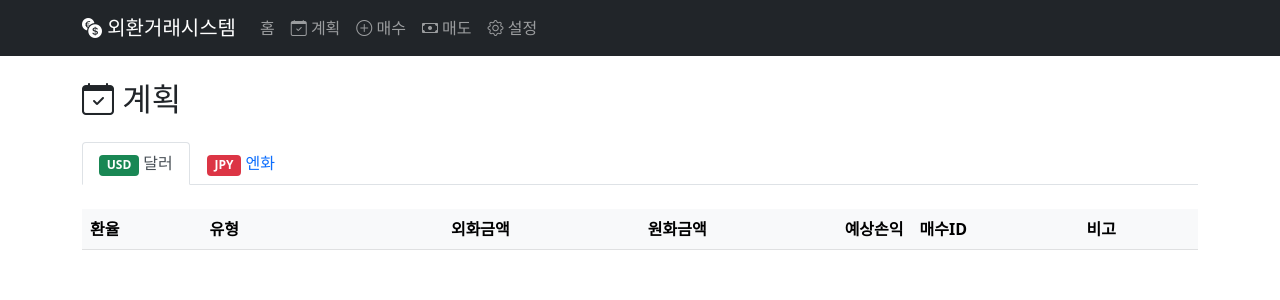
After one commit to hichang4u/fxtrader, a Flask app: template templates/planned_trades.html in a window 1280 px wide. The commit adds this page. Shown: the top 300 px of the page. Run offline with Flask 3, Linux system fonts and the light colour scheme; the template is opened without the code that fills it, so the values that code supplies are empty; some libraries are stand-ins or nearby versions.

Commit message:
계획 메뉴 추가

```diff
--- a/app.py
+++ b/app.py
@@ -55,6 +55,52 @@ def index():
                          jpy_current_value=jpy_current_value,
                          usd_profit=usd_profit,
                          jpy_profit=jpy_profit)
+
+@app.route('/planned')
+def planned_trades_summary():
+    """예정 거래 요약 페이지"""
+    planned_trades = trading_system.get_planned_trades()
+
+    # 환율 정보 가져오기
+    usd_rate = trading_system.rate_monitor.get_current_rate('USD')
+    jpy_rate = trading_system.rate_monitor.get_current_rate('JPY')
+
+    # 통화별 설정 가져오기
+    usd_settings = trading_system.get_currency_settings('USD')
+    jpy_settings = trading_system.get_currency_settings('JPY')
+
+    # USD 매수 예정 거래 생성
+    if usd_settings.planned_buy_rate > 0:
+        usd_planned_buy = {
+            'currency': 'USD',
+            'type': '매수예정',
+            'rate': usd_settings.planned_buy_rate,
+            'krw_amount': usd_settings.default_amount,
+            'foreign_amount': round(usd_settings.default_amount / usd_settings.planned_buy_rate, 2),
+            'profit': 0,
+            'related_id': '',
+            'note': f'설정된 매수 예정 환율'
+        }
+        planned_trades.append(usd_planned_buy)
+
+    # JPY 매수 예정 거래 생성
+    if jpy_settings.planned_buy_rate > 0:
+        jpy_planned_buy = {
+            'currency': 'JPY',
+            'type': '매수예정',
+            'rate': jpy_settings.planned_buy_rate,
+            'krw_amount': jpy_settings.default_amount,
+            'foreign_amount': round(jpy_settings.default_amount / jpy_settings.planned_buy_rate, 2),
+            'profit': 0,
+            'related_id': '',
+            'note': f'설정된 매수 예정 환율'
+        }
+        planned_trades.append(jpy_planned_buy)
+
+    return render_template('planned_trades.html',
+                         planned_trades=planned_trades,
+                         usd_rate=usd_rate,
+                         jpy_rate=jpy_rate)
 
 @app.route('/filter/<buy_id>')
 def filter_trades(buy_id):
@@ -282,7 +328,8 @@ def save_settings():
         ],
         'stop_loss_gap': int(request.form['usd_stop_loss_gap']),
         'default_amount': int(request.form['usd_default_amount']),
-        'buy_drop_threshold': int(request.form['usd_buy_drop_threshold'])
+        'buy_drop_threshold': int(request.form['usd_buy_drop_threshold']),
+        'planned_buy_rate': int(float(request.form['usd_planned_buy_rate']))
     }
 
     # JPY 설정 저장
@@ -294,7 +341,8 @@ def save_settings():
         ],
         'stop_loss_gap': int(request.form['jpy_stop_loss_gap']),
         'default_amount': int(request.form['jpy_default_amount']),
-        'buy_drop_threshold': int(request.form['jpy_buy_drop_threshold'])
+        'buy_drop_threshold': int(request.form['jpy_buy_drop_threshold']),
+        'planned_buy_rate': int(float(request.form['jpy_planned_buy_rate']))
     }
 
     # 설정 업데이트
--- a/templates/base.html
+++ b/templates/base.html
@@ -24,6 +24,11 @@
                 <ul class="navbar-nav">
                     <li class="nav-item">
                         <a class="nav-link" href="{{ url_for('index') }}">홈</a>
+                    </li>
+                    <li class="nav-item">
+                        <a class="nav-link" href="{{ url_for('planned_trades_summary') }}">
+                            <i class="bi bi-calendar-check"></i> 계획
+                        </a>
                     </li>
                     <li class="nav-item">
                         <a class="nav-link" href="{{ url_for('buy') }}">
--- /dev/null
+++ b/templates/planned_trades.html
@@ -0,0 +1,148 @@
+{% extends "base.html" %}
+
+{% block content %}
+<div class="container py-4">
+    <h2 class="mb-4">
+        <i class="bi bi-calendar-check"></i> 계획
+    </h2>
+
+    <!-- 탭 네비게이션 -->
+    <ul class="nav nav-tabs mb-4" role="tablist">
+        <li class="nav-item" role="presentation">
+            <button class="nav-link active" id="usd-tab" data-bs-toggle="tab" data-bs-target="#usd" type="button" role="tab">
+                <span class="badge bg-success">USD</span> 달러
+                {% if usd_rate %}
+                <small class="text-muted ms-2">
+                    {{ "{:,.0f}".format(usd_rate.current_rate) }}원
+                    <span class="{% if usd_rate.change_amount > 0 %}text-primary{% elif usd_rate.change_amount < 0 %}text-danger{% endif %}">
+                        ({{ "{:+.0f}".format(usd_rate.change_amount) }})
+                    </span>
+                </small>
+                {% endif %}
+            </button>
+        </li>
+        <li class="nav-item" role="presentation">
+            <button class="nav-link" id="jpy-tab" data-bs-toggle="tab" data-bs-target="#jpy" type="button" role="tab">
+                <span class="badge bg-danger">JPY</span> 엔화
+                {% if jpy_rate %}
+                <small class="text-muted ms-2">
+                    {{ "{:,.0f}".format(jpy_rate.current_rate) }}원
+                    <span class="{% if jpy_rate.change_amount > 0 %}text-primary{% elif jpy_rate.change_amount < 0 %}text-danger{% endif %}">
+                        ({{ "{:+.0f}".format(jpy_rate.change_amount) }})
+                    </span>
+                </small>
+                {% endif %}
+            </button>
+        </li>
+    </ul>
+
+    <!-- 탭 컨텐츠 -->
+    <div class="tab-content">
+        <!-- USD 탭 -->
+        <div class="tab-pane fade show active" id="usd" role="tabpanel">
+            <div class="table-responsive">
+                <table class="table table-hover">
+                    <thead class="table-light">
+                        <tr>
+                            <th>환율</th>
+                            <th>유형</th>
+                            <th class="text-end">외화금액</th>
+                            <th class="text-end">원화금액</th>
+                            <th class="text-end">예상손익</th>
+                            <th>매수ID</th>
+                            <th>비고</th>
+                        </tr>
+                    </thead>
+                    <tbody>
+                        {% set usd_trades = planned_trades|selectattr('currency', 'equalto', 'USD')|list %}
+                        {% set sorted_usd = usd_trades|sort(attribute='rate')|reverse %}
+                        {% for trade in sorted_usd %}
+                        <tr>
+                            <td>
+                                ₩ {{ "{:,.0f}".format(trade.rate) }}
+                                {% if usd_rate %}
+                                <small class="text-muted">
+                                    ({{ "{:+.0f}".format(trade.rate - usd_rate.current_rate) }}원)
+                                </small>
+                                {% endif %}
+                            </td>
+                            <td>
+                                <span class="badge {% if '매도' in trade.type %}bg-primary{% elif '손절' in trade.type %}bg-danger{% else %}bg-success{% endif %}">
+                                    {{ trade.type }}
+                                </span>
+                            </td>
+                            <td class="text-end">
+                                <i class="bi bi-currency-dollar"></i>
+                                {{ "{:,.2f}".format(trade.foreign_amount) }}
+                            </td>
+                            <td class="text-end">₩ {{ "{:,.0f}".format(trade.krw_amount) }}</td>
+                            <td class="text-end {% if trade.profit > 0 %}text-primary{% elif trade.profit < 0 %}text-danger{% endif %}">
+                                ₩ {% if trade.profit > 0 %}+{% endif %}{{ "{:,.0f}".format(trade.profit) }}
+                                {% if trade.profit != 0 %}
+                                ({{ "{:+.1f}".format((trade.profit / trade.krw_amount) * 100) }}%)
+                                {% endif %}
+                            </td>
+                            <td>{{ trade.related_id }}</td>
+                            <td>{{ trade.note }}</td>
+                        </tr>
+                        {% endfor %}
+                    </tbody>
+                </table>
+            </div>
+        </div>
+
+        <!-- JPY 탭 -->
+        <div class="tab-pane fade" id="jpy" role="tabpanel">
+            <div class="table-responsive">
+                <table class="table table-hover">
+                    <thead class="table-light">
+                        <tr>
+                            <th>환율</th>
+                            <th>유형</th>
+                            <th class="text-end">외화금액</th>
+                            <th class="text-end">원화금액</th>
+                            <th class="text-end">예상손익</th>
+                            <th>매수ID</th>
+                            <th>비고</th>
+                        </tr>
+                    </thead>
+                    <tbody>
+                        {% set jpy_trades = planned_trades|selectattr('currency', 'equalto', 'JPY')|list %}
+                        {% set sorted_jpy = jpy_trades|sort(attribute='rate')|reverse %}
+                        {% for trade in sorted_jpy %}
+                        <tr>
+                            <td>
+                                ₩ {{ "{:,.0f}".format(trade.rate) }}
+                                {% if jpy_rate %}
+                                <small class="text-muted">
+                                    ({{ "{:+.0f}".format(trade.rate - jpy_rate.current_rate) }}원)
+                                </small>
+                                {% endif %}
+                            </td>
+                            <td>
+                                <span class="badge {% if '매도' in trade.type %}bg-primary{% elif '손절' in trade.type %}bg-danger{% else %}bg-success{% endif %}">
+                                    {{ trade.type }}
+                                </span>
+                            </td>
+                            <td class="text-end">
+                                <i class="bi bi-currency-yen"></i>
+                                {{ "{:,.2f}".format(trade.foreign_amount) }}
+                            </td>
+                            <td class="text-end">₩ {{ "{:,.0f}".format(trade.krw_amount) }}</td>
+                            <td class="text-end {% if trade.profit > 0 %}text-primary{% elif trade.profit < 0 %}text-danger{% endif %}">
+                                ₩ {% if trade.profit > 0 %}+{% endif %}{{ "{:,.0f}".format(trade.profit) }}
+                                {% if trade.profit != 0 %}
+                                ({{ "{:+.1f}".format((trade.profit / trade.krw_amount) * 100) }}%)
+                                {% endif %}
+                            </td>
+                            <td>{{ trade.related_id }}</td>
+                            <td>{{ trade.note }}</td>
+                        </tr>
+                        {% endfor %}
+                    </tbody>
+                </table>
+            </div>
+        </div>
+    </div>
+</div>
+{% endblock %}
```
Also changed, not shown: templates/settings.html (+24 -20 lines), trading.py (+14 -6 lines).
